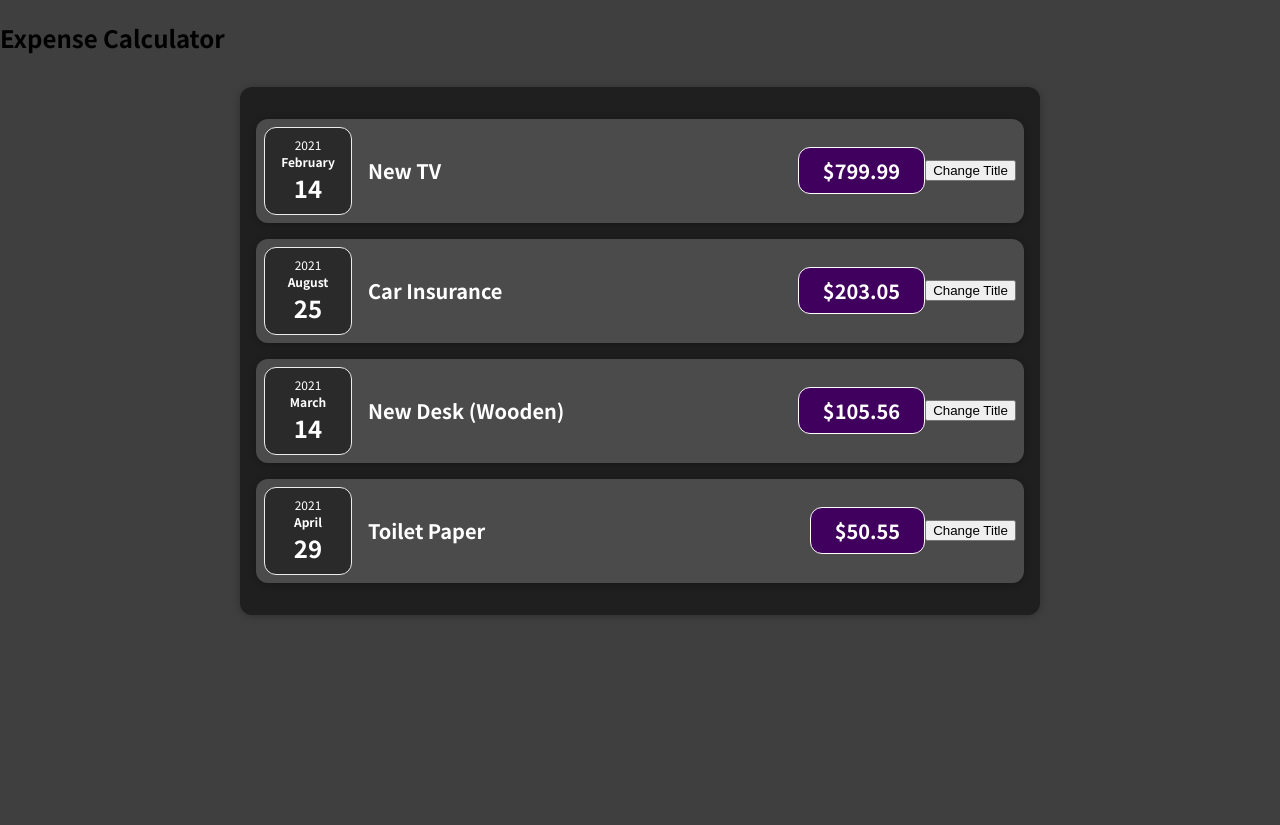
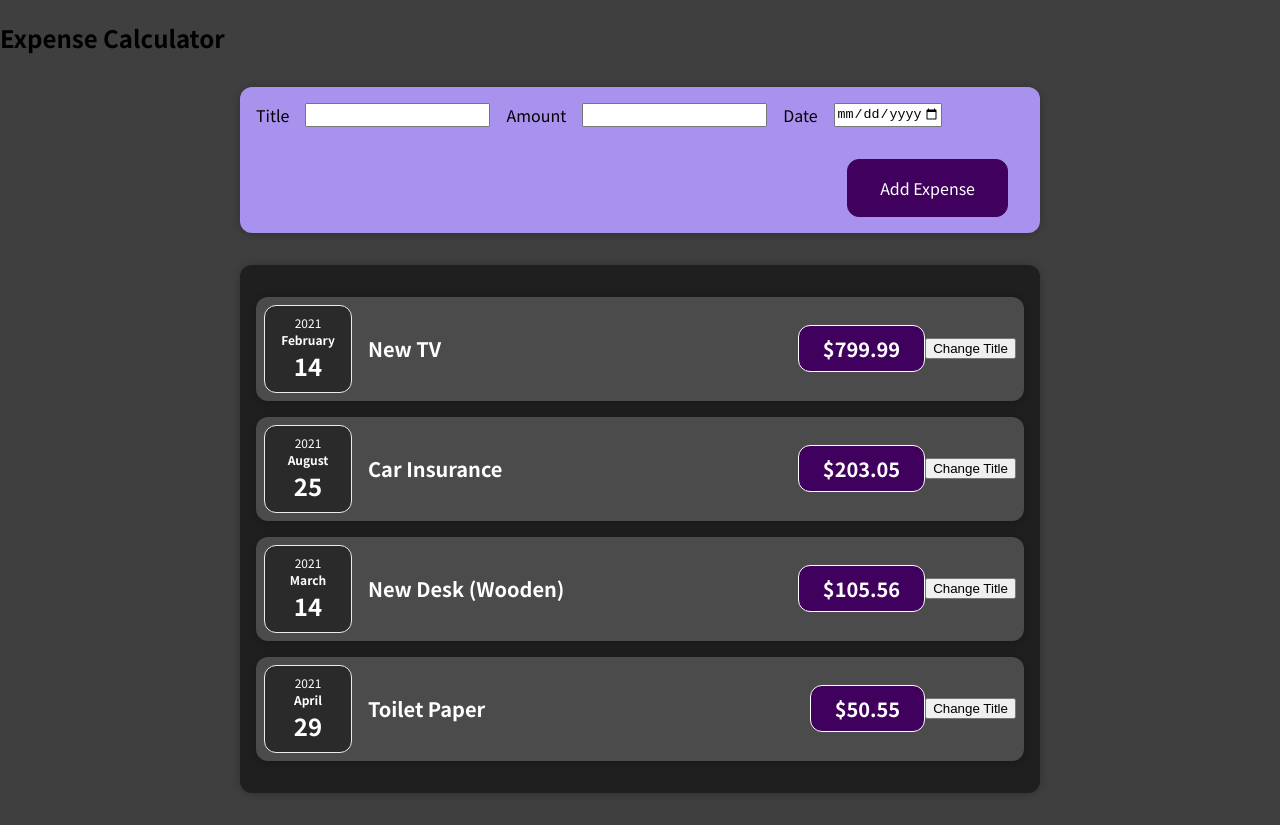
Before and after one commit to behrami/react-complete-guide, a React (Create React App) app: page / in a window 1280 px wide. Before the commit the page ends 800 px from the top, so only its background shows below. Built offline with nearby package versions, Linux system fonts and the light colour scheme.

Commit message:
imported everythig realted to new expense form and added it to app.js to render

```diff
--- a/src/App.js
+++ b/src/App.js
@@ -1,9 +1,11 @@
 import Expenses from "./components/Expenses/Expenses";
+import NewExpense from "./components/NewExpense/NewExpense";
 
 const App = () => {
   return (
     <div>
       <h2>Expense Calculator</h2>
+      <NewExpense />
       <Expenses />
     </div>
   );
--- a/src/components/NewExpense/NewExpense.js
+++ b/src/components/NewExpense/NewExpense.js
@@ -1,7 +1,12 @@
+import ExpenseForm from "./ExpenseForm";
 import "./NewExpense.css";
 
 const NewExpense = () => {
-  return <div className="new-expense"></div>;
+  return (
+    <div className="new-expense">
+      <ExpenseForm />
+    </div>
+  );
 };
 
 export default NewExpense;
```
